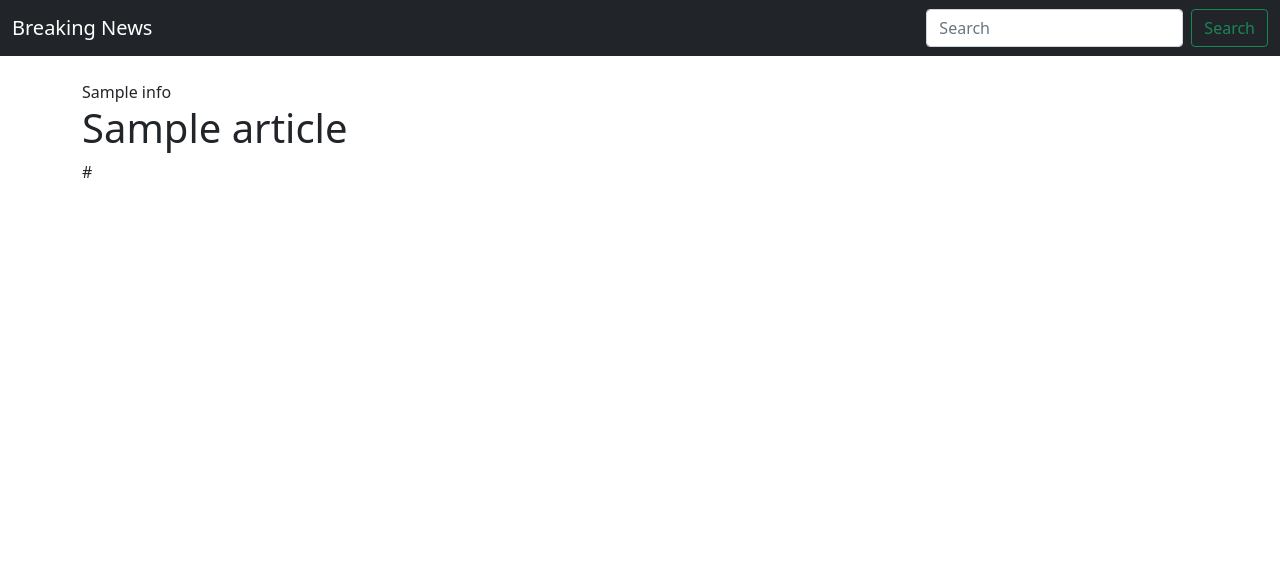
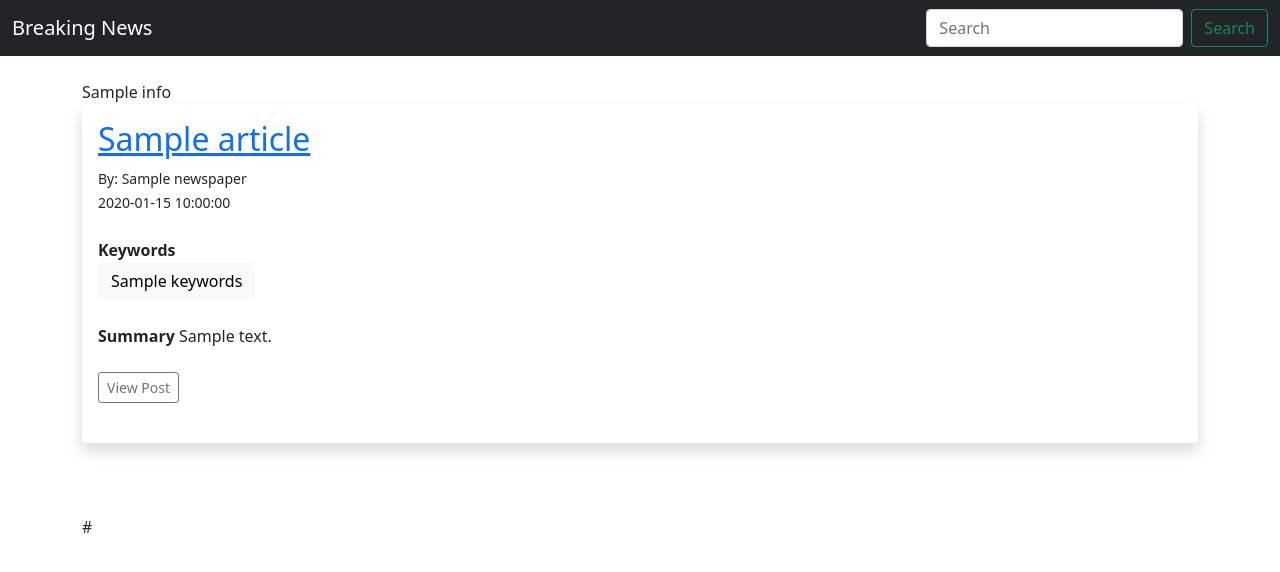
Before and after one commit to namphuong-tran/news-search-engine, a Flask app: template web/templates/search.html in a window 1280 px wide. Shown: the top 572 px of the page. Run offline with Flask 2, Linux system fonts and the light colour scheme; the template is opened without the code that fills it: most values are stand-ins (such as "Sample title", 1, 10 or a date in 2020); some libraries are stand-ins or nearby versions.

Commit message:
complete page for showing search articles result

```diff
--- a/web/api/article.py
+++ b/web/api/article.py
@@ -88,7 +88,7 @@ def search():
     date_range = {
         "start_date": session['startdate'], "end_date": session['enddate']}
     selected_channels = session['selected_channels']
-    size = 2
+    size = 10
     page = request.args.get(get_page_parameter(), type=int, default=1)
     print(page)
 
--- a/web/templates/search.html
+++ b/web/templates/search.html
@@ -3,8 +3,24 @@
     {% if pagination %}
         {{ pagination.info|safe }}
 
-        {% for a in articles %}
-            <h1> {{a.get("title")}}</h1>
+        {% for article in articles %}
+            <!-- <h1> {{article.get("title")}}</h1> -->
+            <div class="shadow p-3 mb-5 bg-body rounded">
+                <h2><a href="{{ article.get('url') }}">{{ article.get('title') }}</a></h2>
+                <small>By: {{ article.get('newspaper') }}<br/>
+                {{ article.get('publish_date') }}</small> <br/><br/>
+                <b>Keywords</b><br/>
+                {% for tag in article.get('keywords').split(',') %}
+                    <button type="button" class="btn btn-light">{{tag}}</button>
+                {% endfor %}
+                <br/><br/>
+                <b>Summary</b>
+                {{ article.get('summary')|safe }}
+                <br/><br/>
+                <a href="{{ article.get('url') }}" class="btn btn-outline-secondary btn-sm">View Post</a>
+                <br/><br/>
+            </div>
+            <br/>
         {% endfor %}
         {{ pagination.links }}
     {% endif %}
```
